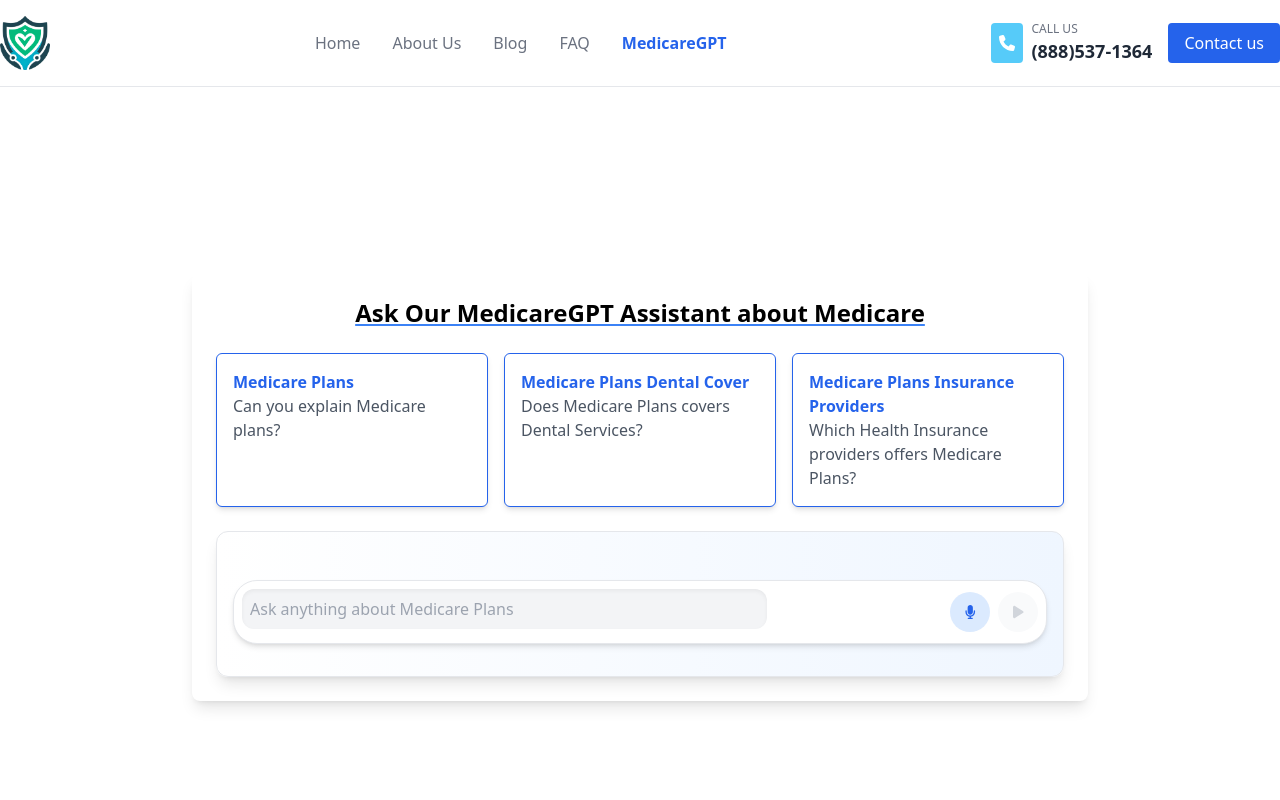
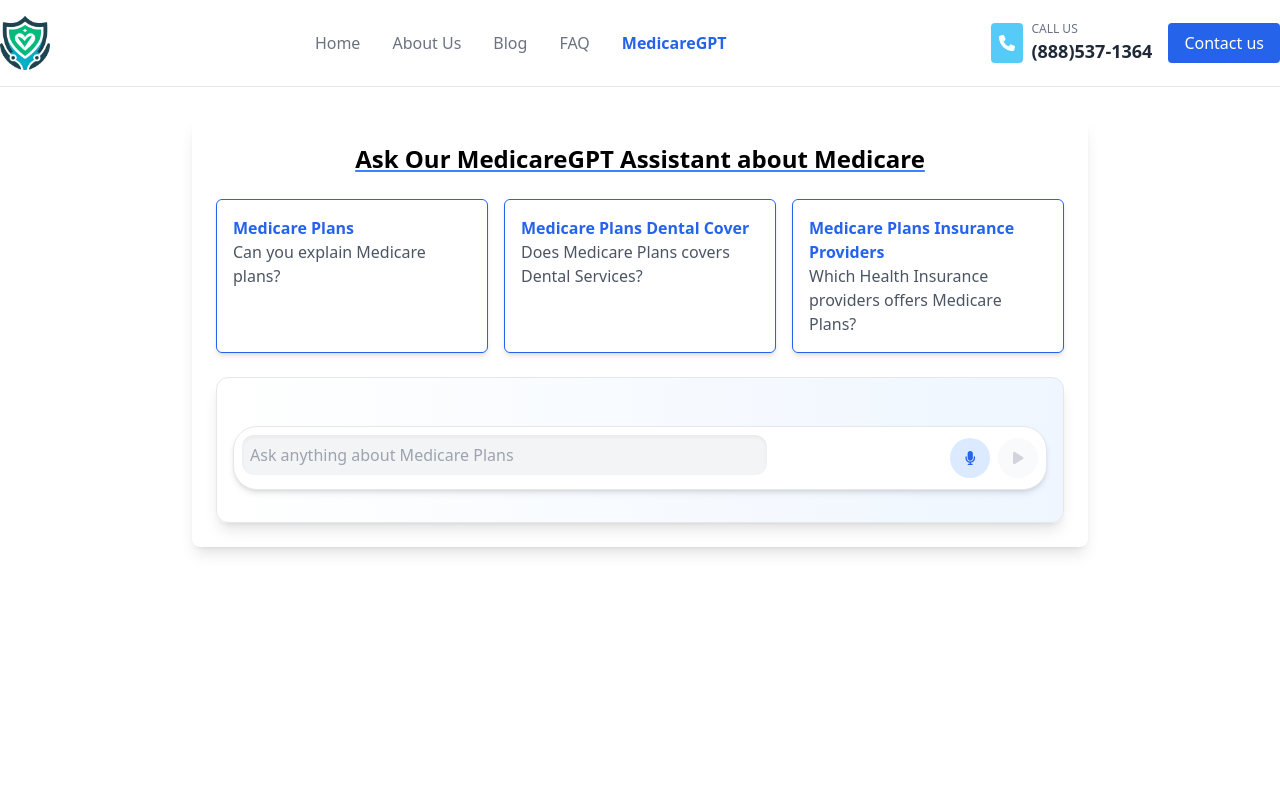
Before and after one commit to tantunholdings/medicare-tantun-web, a Next.js app: page /aiassistant in a window 1280 px wide. Shown: the top 800 px of the page. Built offline with nearby package versions, Linux system fonts and the light colour scheme.

Commit message:
remove space

```diff
--- a/app/aiassistant/page.js
+++ b/app/aiassistant/page.js
@@ -10,7 +10,7 @@ export default function AssistancePage() {
   return (
     <div className="flex flex-col min-h-screen">
       {/* Assistant Section */}
-      <main className="flex-grow flex justify-center items-center">
+      <main className="flex-grow flex justify-start flex-col pt-8">
         <section
           className="bg-white rounded-lg shadow-lg max-w-4xl w-full mx-auto p-6"
           id="chat-section"
```
